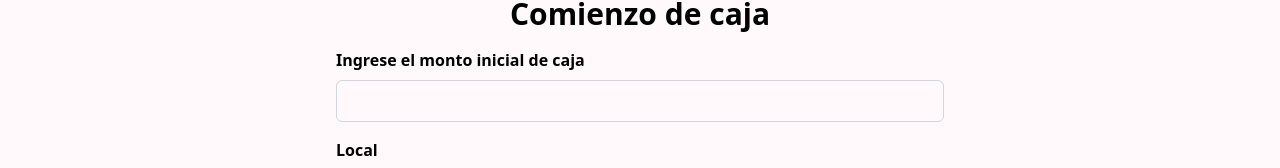
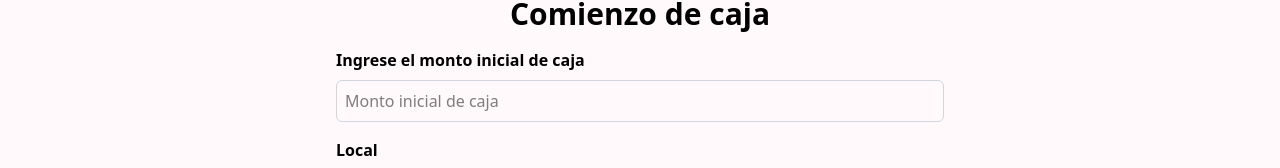
Before and after one commit to UlisesLarrabe/cabo-frio-frontend, a Next.js app: page /caja/comienzo in a window 1280 px wide. Shown: the part 152-320 px from the top of the page. Built offline with nearby package versions, Linux system fonts and the light colour scheme; no server answers.

Commit message:
Add placeholder and minimum value to amount input in InitializeCash component

```diff
--- a/src/components/InitializeCash.tsx
+++ b/src/components/InitializeCash.tsx
@@ -54,6 +54,8 @@ const InitializeCash = () => {
             className="border border-gray-300 rounded-md p-2"
             value={amount || ""}
             onChange={(e) => setAmount(Number(e.target.value))}
+            min={0}
+            placeholder="Monto inicial de caja"
           />
         </label>
         <label className="flex flex-col gap-2">
```
